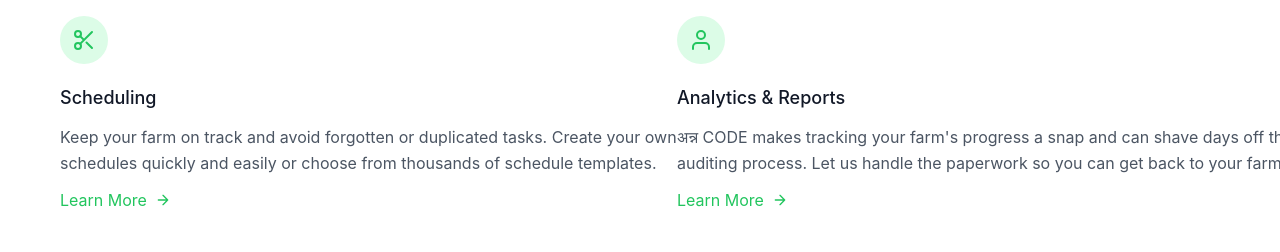
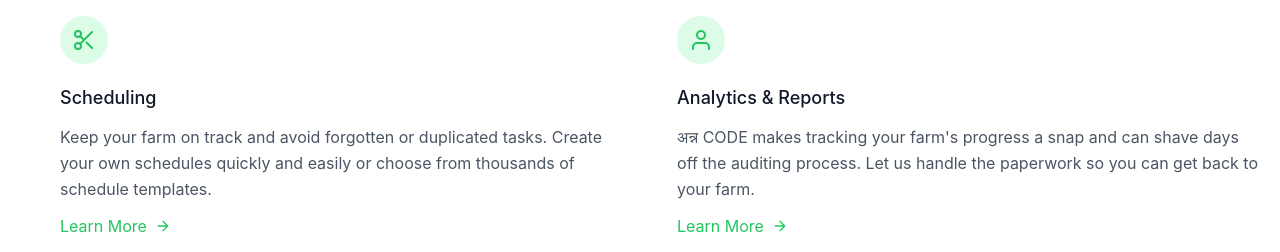
Before and after one commit to yogitheboss/AnnaCode, a React (Create React App) app in the folder annacode/: page / in a window 1280 px wide. Shown: the part 1900-2152 px from the top of the page. Built offline with nearby package versions, Linux system fonts and the light colour scheme.

Commit message:
added some ui changes

```diff
--- a/annacode/src/Components/Homepage/HowToUse.jsx
+++ b/annacode/src/Components/Homepage/HowToUse.jsx
@@ -18,7 +18,7 @@ function HowToUse() {
                             <div className="flex-shrink-0 w-6 h-6 rounded-full mt-10 sm:mt-0 inline-flex items-center justify-center bg-green-500 text-white relative z-10 title-font font-medium text-sm">1</div>
                             <div className="flex-grow md:pl-8 pl-6 flex sm:items-center items-start flex-col sm:flex-row">
                                 <div className="flex-shrink-0 w-24 h-24 bg-green-100 text-green-500 rounded-full inline-flex items-center justify-center">
-                            <svg xmlns="http://www.w3.org/2000/svg" width="4git2" height="42" fill="currentColor" className="bi bi-qr-code" viewBox="0 0 16 16"> <path d="M2 2h2v2H2V2Z"/> <path d="M6 0v6H0V0h6ZM5 1H1v4h4V1ZM4 12H2v2h2v-2Z"/> <path d="M6 10v6H0v-6h6Zm-5 1v4h4v-4H1Zm11-9h2v2h-2V2Z"/> <path d="M10 0v6h6V0h-6Zm5 1v4h-4V1h4ZM8 1V0h1v2H8v2H7V1h1Zm0 5V4h1v2H8ZM6 8V7h1V6h1v2h1V7h5v1h-4v1H7V8H6Zm0 0v1H2V8H1v1H0V7h3v1h3Zm10 1h-1V7h1v2Zm-1 0h-1v2h2v-1h-1V9Zm-4 0h2v1h-1v1h-1V9Zm2 3v-1h-1v1h-1v1H9v1h3v-2h1Zm0 0h3v1h-2v1h-1v-2Zm-4-1v1h1v-2H7v1h2Z"/> <path d="M7 12h1v3h4v1H7v-4Zm9 2v2h-3v-1h2v-1h1Z"/> </svg>
+                                    <svg xmlns="http://www.w3.org/2000/svg" width="4git2" height="42" fill="currentColor" className="bi bi-qr-code" viewBox="0 0 16 16"> <path d="M2 2h2v2H2V2Z" /> <path d="M6 0v6H0V0h6ZM5 1H1v4h4V1ZM4 12H2v2h2v-2Z" /> <path d="M6 10v6H0v-6h6Zm-5 1v4h4v-4H1Zm11-9h2v2h-2V2Z" /> <path d="M10 0v6h6V0h-6Zm5 1v4h-4V1h4ZM8 1V0h1v2H8v2H7V1h1Zm0 5V4h1v2H8ZM6 8V7h1V6h1v2h1V7h5v1h-4v1H7V8H6Zm0 0v1H2V8H1v1H0V7h3v1h3Zm10 1h-1V7h1v2Zm-1 0h-1v2h2v-1h-1V9Zm-4 0h2v1h-1v1h-1V9Zm2 3v-1h-1v1h-1v1H9v1h3v-2h1Zm0 0h3v1h-2v1h-1v-2Zm-4-1v1h1v-2H7v1h2Z" /> <path d="M7 12h1v3h4v1H7v-4Zm9 2v2h-3v-1h2v-1h1Z" /> </svg>
 
                                 </div>
                                 <div className="flex-grow sm:pl-6 mt-6 sm:mt-0">
@@ -88,7 +88,7 @@ function HowToUse() {
                 <section className="text-gray-600 body-font">
                     <div className="container px-5 py-12 mx-auto flex flex-wrap">
                         <div className="lg:w-1/2 w-full mb-10 lg:mb-0 rounded-lg overflow-hidden">
-                <img alt="feature" className="object-cover object-center h-fit w-full" src="https://imgnew.outlookindia.com/uploadimage/library/16_9/16_9_5/agriculture_20210913_1643808325.jpg"/>
+                            <img alt="feature" className="object-cover object-center h-fit w-full" src="https://imgnew.outlookindia.com/uploadimage/library/16_9/16_9_5/agriculture_20210913_1643808325.jpg" />
                         </div>
                         <div className="flex flex-col flex-wrap lg:py-6 -mb-10 lg:w-1/2 lg:pl-12 lg:text-left text-center">
                             <div className="flex flex-col mb-10 lg:items-start items-center">
@@ -111,7 +111,7 @@ function HowToUse() {
                     </div>
                     <div className="flex relative pb-20 sm:items-center md:w-full mx-10 px-5">
 
-            <div className="flex flex-col mb-10 lg:items-start items-center">
+                        <div className="flex flex-col  mb-10 lg:items-start items-center">
                             <div className="w-12 h-12 inline-flex items-center justify-center rounded-full bg-green-100 text-green-500 mb-5">
                                 <svg fill="none" stroke="currentColor" stroke-linecap="round" stroke-linejoin="round" stroke-width="2" className="w-6 h-6" viewBox="0 0 24 24">
                                     <circle cx="6" cy="6" r="3"></circle>
@@ -121,7 +121,7 @@ function HowToUse() {
                             </div>
                             <div className="flex-grow">
                                 <h2 className="text-gray-900 text-lg title-font font-medium mb-3">Scheduling</h2>
-                    <p className="leading-relaxed text-base">Keep your farm on track and avoid forgotten or duplicated tasks.  Create your own schedules quickly and easily or choose from thousands of schedule templates.</p>
+                                <p className="pr-10 leading-relaxed text-base">Keep your farm on track and avoid forgotten or duplicated tasks.  Create your own schedules quickly and easily or choose from thousands of schedule templates.</p>
                                 <a className="mt-3 text-green-500 inline-flex items-center">Learn More
                                     <svg fill="none" stroke="currentColor" stroke-linecap="round" stroke-linejoin="round" stroke-width="2" className="w-4 h-4 ml-2" viewBox="0 0 24 24">
                                         <path d="M5 12h14M12 5l7 7-7 7"></path>
@@ -129,7 +129,7 @@ function HowToUse() {
                                 </a>
                             </div>
                         </div>
-                <div className="flex flex-col mb-10 lg:items-start items-center">
+                        <div className=" flex flex-col mb-10 lg:items-start items-center">
                             <div className="w-12 h-12 inline-flex items-center justify-center rounded-full bg-green-100 text-green-500 mb-5">
                                 <svg fill="none" stroke="currentColor" stroke-linecap="round" stroke-linejoin="round" stroke-width="2" className="w-6 h-6" viewBox="0 0 24 24">
                                     <path d="M20 21v-2a4 4 0 00-4-4H8a4 4 0 00-4 4v2"></path>
@@ -138,7 +138,7 @@ function HowToUse() {
                             </div>
                             <div className="flex-grow">
                                 <h2 className="text-gray-900 text-lg title-font font-medium mb-3">Analytics & Reports</h2>
-                    <p className="leading-relaxed text-base">अन्न CODE makes tracking your farm's progress a snap and can shave days off the auditing process.  Let us handle the paperwork so you can get back to your farm.</p>
+                                <p className="leading-relaxed text-base pr-10">अन्न CODE makes tracking your farm's progress a snap and can shave days off the auditing process.  Let us handle the paperwork so you can get back to your farm.</p>
                                 <a className="mt-3 text-green-500 inline-flex items-center">Learn More
                                     <svg fill="none" stroke="currentColor" stroke-linecap="round" stroke-linejoin="round" stroke-width="2" className="w-4 h-4 ml-2" viewBox="0 0 24 24">
                                         <path d="M5 12h14M12 5l7 7-7 7"></path>
@@ -155,4 +155,4 @@ function HowToUse() {
     )
 }
 
-export default HowToUse
+export default HowToUse
```
Lines whose indentation alone changed are shown as unchanged.
